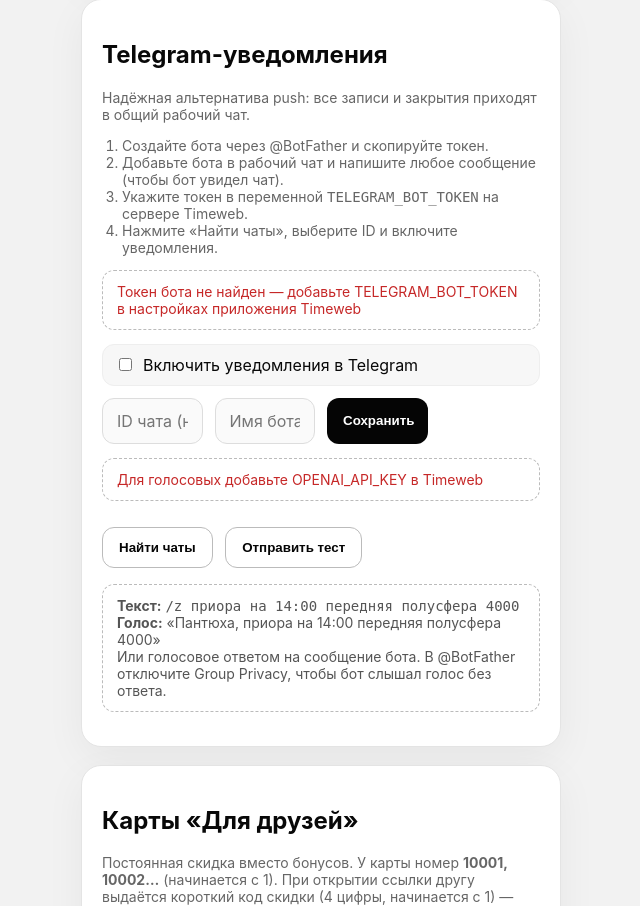
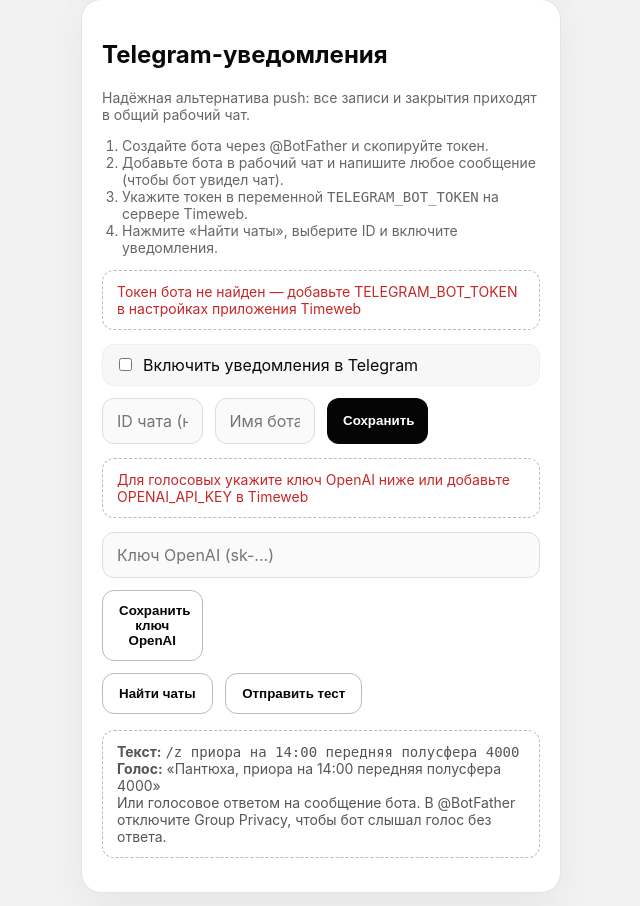
Before and after one commit to sashatrofimov28-cloud/blacksquare, a Python web app: template templates/settings.html in a window 1280 px wide. Shown: the part 474-1380 px from the top of the page, without its empty margins (319-959 px from the left). Run offline with Jinja, Linux system fonts and the light colour scheme; the template is opened without the code that fills it, so the values that code supplies are empty.

Commit message:
Allow saving OpenAI API key in CRM settings for voice booking
Co-authored-by: sashatrofimov28-cloud <sashatrofimov28-cloud@users.noreply.github.com>

```diff
--- a/templates/settings.html
+++ b/templates/settings.html
@@ -48,10 +48,15 @@
     <button>Сохранить</button>
   </form>
   {% if openai_ok %}
-  <p class="hint" style="color:#2e7d32">Голосовые записи: OpenAI настроен</p>
+  <p class="hint" style="color:#2e7d32">Голосовые записи: OpenAI настроен{% if openai_masked %} ({{ openai_masked }}){% endif %}</p>
   {% else %}
-  <p class="hint" style="color:#c62828">Для голосовых добавьте OPENAI_API_KEY в Timeweb</p>
+  <p class="hint" style="color:#c62828">Для голосовых укажите ключ OpenAI ниже или добавьте OPENAI_API_KEY в Timeweb</p>
   {% endif %}
+  <form method="post" class="form-grid" style="margin-top:8px">
+    <input type="hidden" name="action" value="openai_save">
+    <input name="openai_api_key" type="password" placeholder="Ключ OpenAI (sk-...)" autocomplete="off" class="span4">
+    <button class="ghost">Сохранить ключ OpenAI</button>
+  </form>
   <form method="post" style="margin-top:12px;display:inline-block">
     <input type="hidden" name="action" value="telegram_discover">
     <button class="ghost">Найти чаты</button>
```
Also changed, not shown: app.py (+16 -3 lines).
